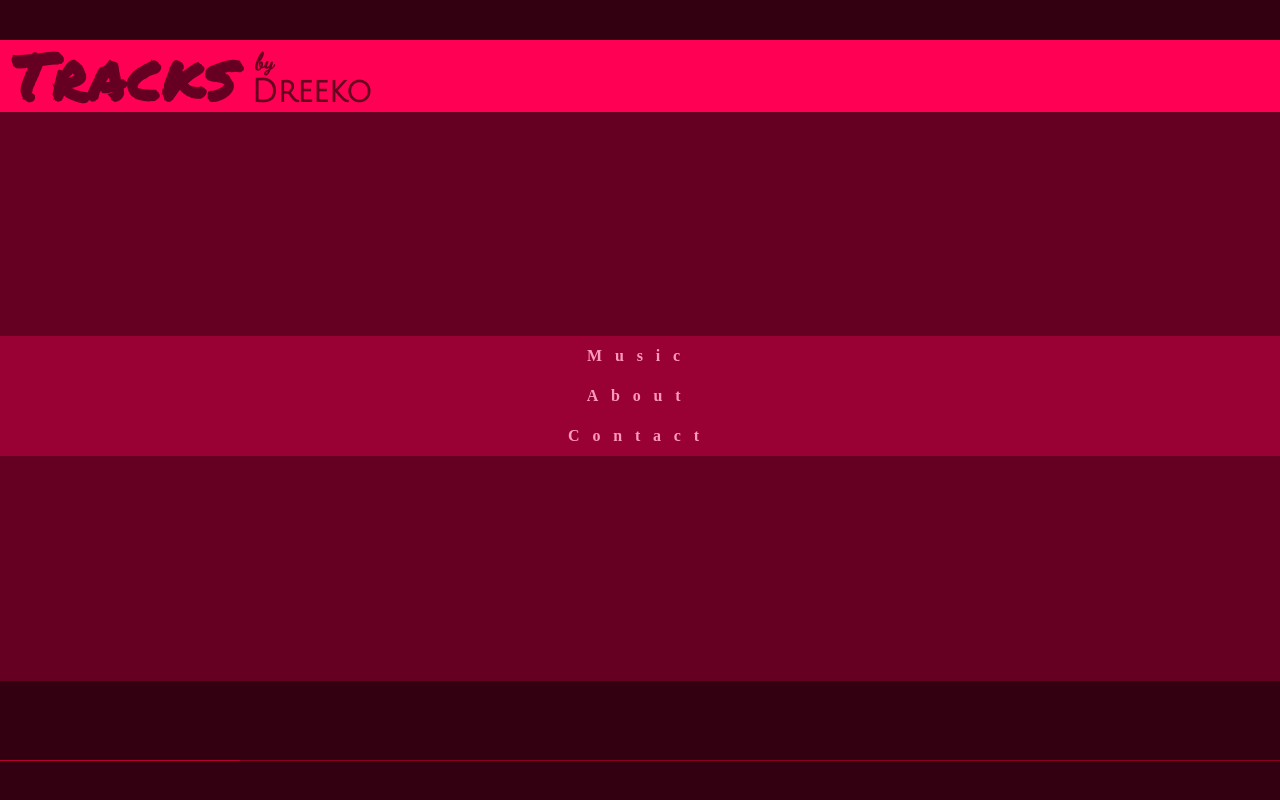
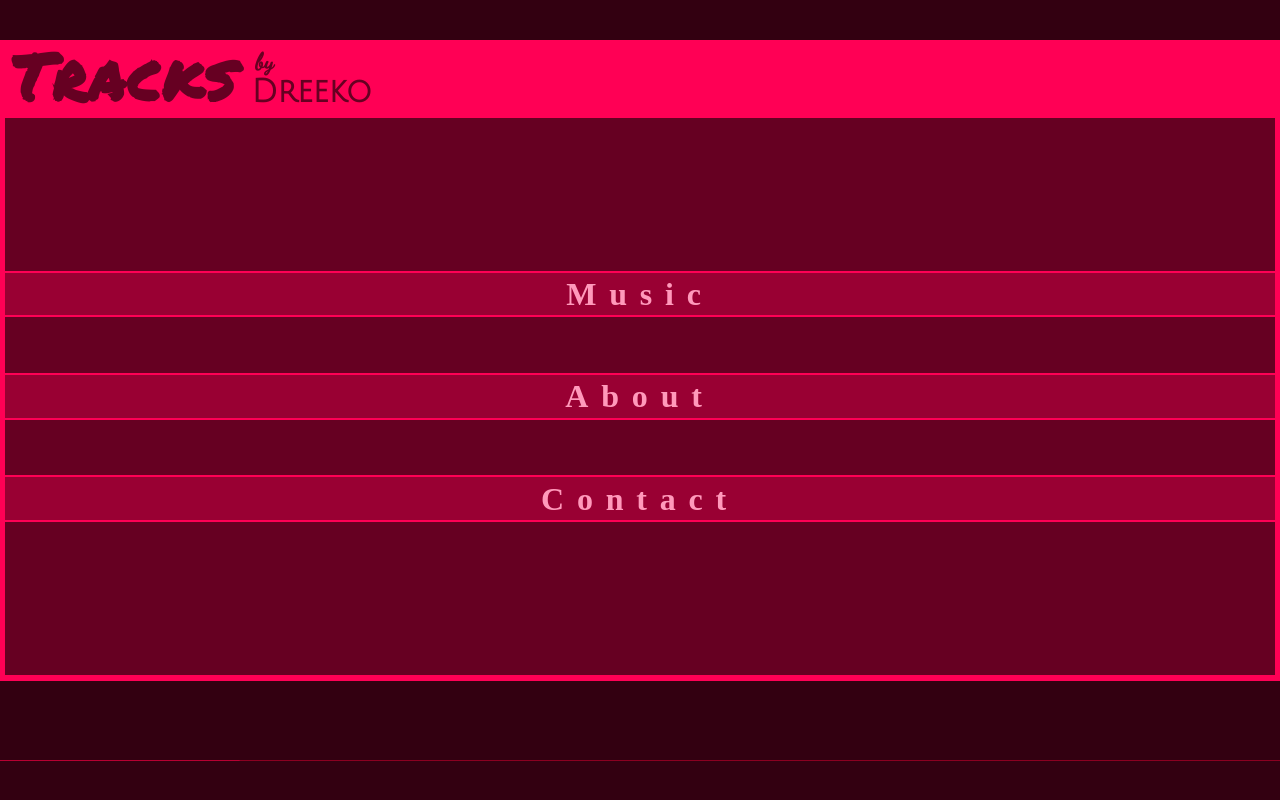
Before and after one commit to Driijko/tracks, a Svelte app: page / in a window 1280 px wide. Built offline with nearby package versions, Linux system fonts and the light colour scheme; a web font is replaced by a local one.

Commit message:
SiteMenu landscape: nav layout.

```diff
--- a/src/components/layers/site-menu/SiteMenuLandscape.svelte
+++ b/src/components/layers/site-menu/SiteMenuLandscape.svelte
@@ -37,5 +37,19 @@
     left: 19.7%;
     top: 50%;
   }
+  #this :global(.tab) {
+    border-width: calc(var(--uarr-width)/200);
+  }
+  #this :global(nav ul) {
+    gap: 10%;
+  }
+  #this :global(nav li) {
+    border-top-width: calc(var(--uarr-width)/500);
+    border-bottom-width: calc(var(--uarr-width)/500);
+    padding: 0.1%;
+  }
+  #this :global(nav a) {
+    font-size: calc(var(--uarr-width)/40);
+  }
 }
 </style>
```
